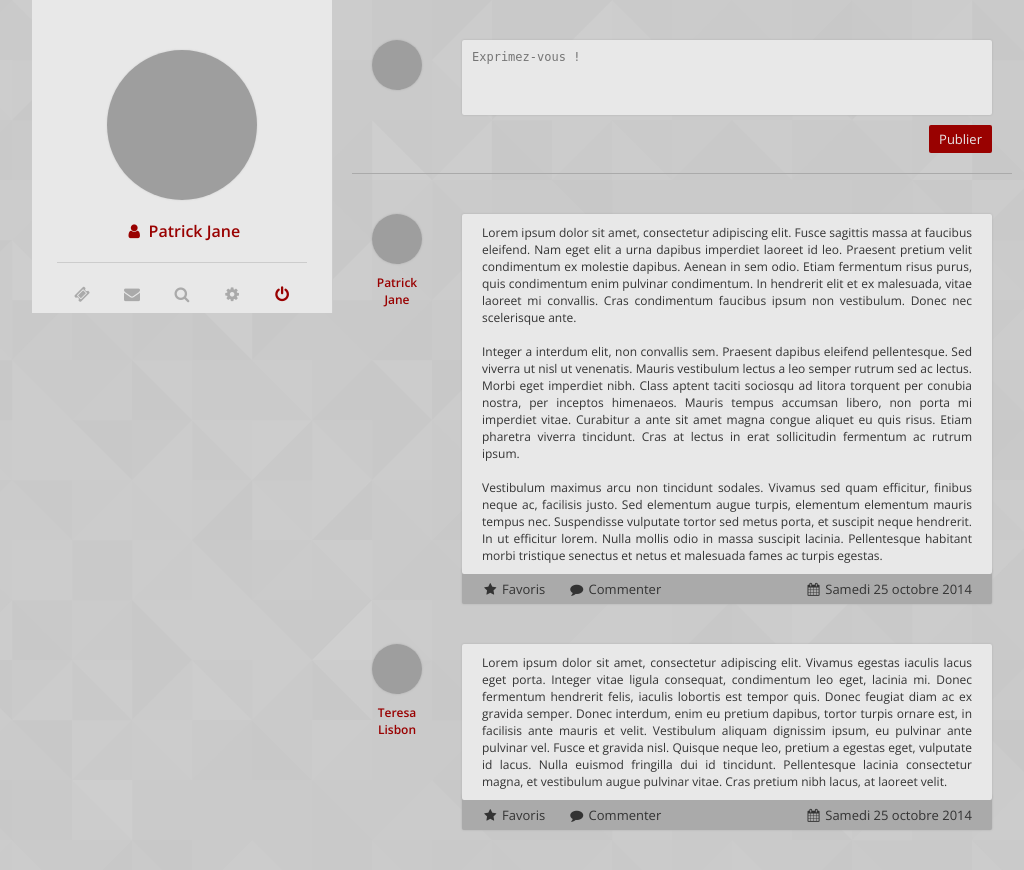
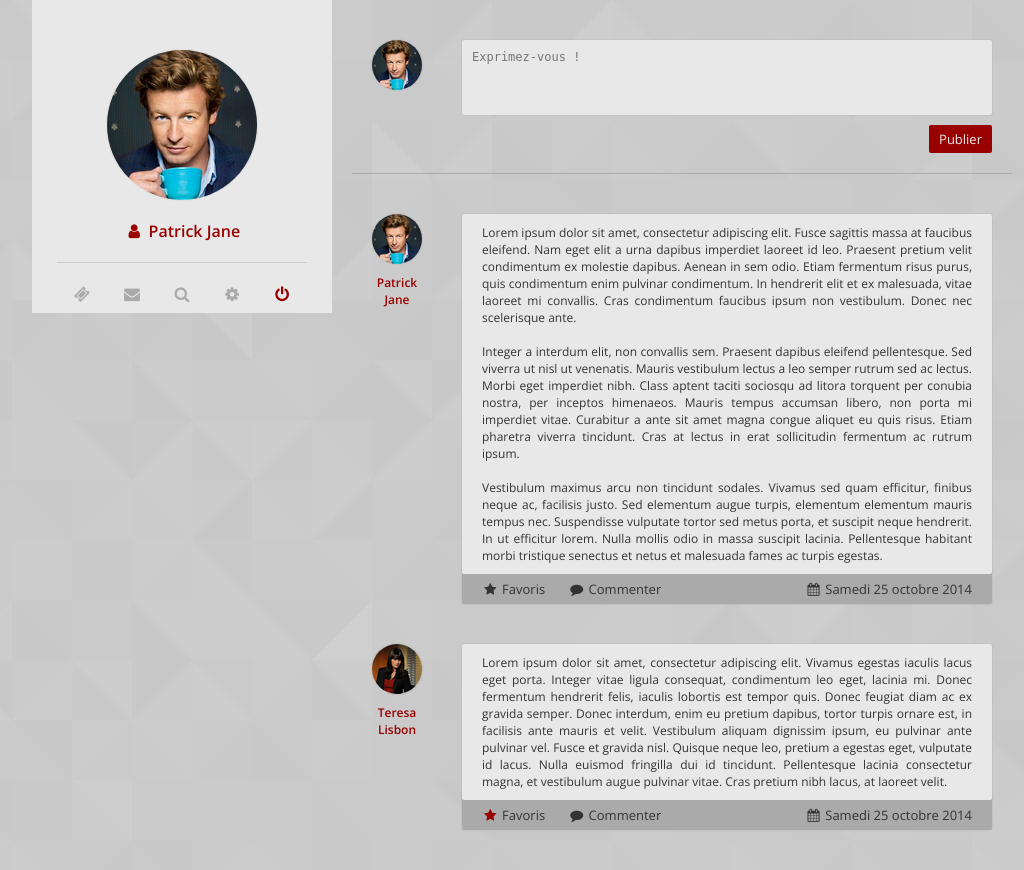
Before and after one commit to decima/M2-platine, a PHP site: page /pages/accueil.html in a window 1280 px wide. Shown: the whole page, without its empty margins (108-1132 px from the left). Run offline with PHP 8.4, Linux system fonts and the light colour scheme; some libraries are stand-ins or nearby versions; grey boxes are pictures that could not be loaded.

Commit message:
Ajout de ma maquette

```diff
--- a/documents/charte graphique Florent/pages/accueil.html
+++ b/documents/charte graphique Florent/pages/accueil.html
@@ -112,7 +112,7 @@
                     </div>
                     <div class="actualite_buttons">
                         <div class="actualite_buttons_area">
-                            <a href="" class="page_lateral_icon"><i class="fa  fa-star fa-fw"></i> Favoris</a>
+                            <a href="" class="page_lateral_icon page_lateral_icon_actif"><i class="fa  fa-star fa-fw"></i> Favoris</a>
                             <a href="" class="page_lateral_icon"><i class="fa  fa-comment fa-fw"></i> Commenter</a>
                         </div>
                         <div class="actualite_date"><i class="fa fa-calendar fa-fw"></i> Samedi 25 octobre 2014</div>
--- a/documents/charte graphique Florent/styles/body.css
+++ b/documents/charte graphique Florent/styles/body.css
@@ -126,6 +126,7 @@ textarea {
 #page_lateral_liens > .page_lateral_icon:hover {
     color: #CCC;
 }
+.actualite_buttons_area > .page_lateral_icon_actif > i,
 .page_lateral_icon > i.fa-power-off {
     color: #990100;
 }
```
Also changed, not shown: documents/charte graphique Florent/images/patrick_jane_m.png (added), documents/charte graphique Florent/images/patrick_jane_n.png (added), documents/charte graphique Florent/images/patrick_jane_o.png (added), documents/charte graphique Florent/images/teresa_lisbon_m.png (added), documents/charte graphique Florent/images/teresa_lisbon_n.png (added), documents/charte graphique Florent/images/teresa_lisbon_o.png (added).
